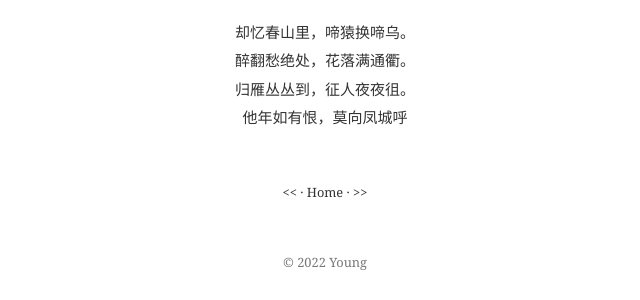
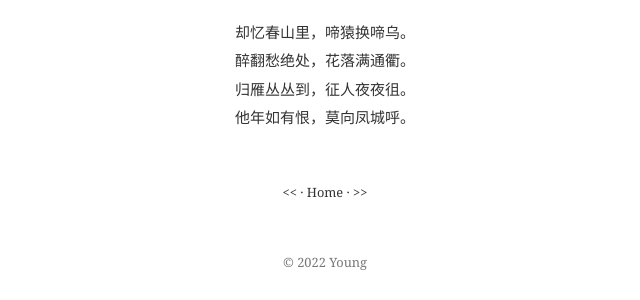
Before and after one commit to yeayyoung/yeayyoung.github.io, a Jekyll site: the page built from _posts/2022-04-22-to-a-friend.md, in a window 1280 px wide. Shown: the part 272-572 px from the top of the page, without its empty margins (315-955 px from the left). Built offline with Jekyll 4.4.1, drawn with Linux system fonts in a browser that asks for light colours.

Commit message:
[draft] Add missing period to the new poem.

```diff
--- a/_posts/2022-04-22-to-a-friend.md
+++ b/_posts/2022-04-22-to-a-friend.md
@@ -8,5 +8,5 @@ description: To A Friend
 却忆春山里，啼猿换啼乌。<br/>
 醉翻愁绝处，花落满通衢。<br/>
 归雁丛丛到，征人夜夜徂。<br/>
-他年如有恨，莫向凤城呼
+他年如有恨，莫向凤城呼。
 </p>
```
